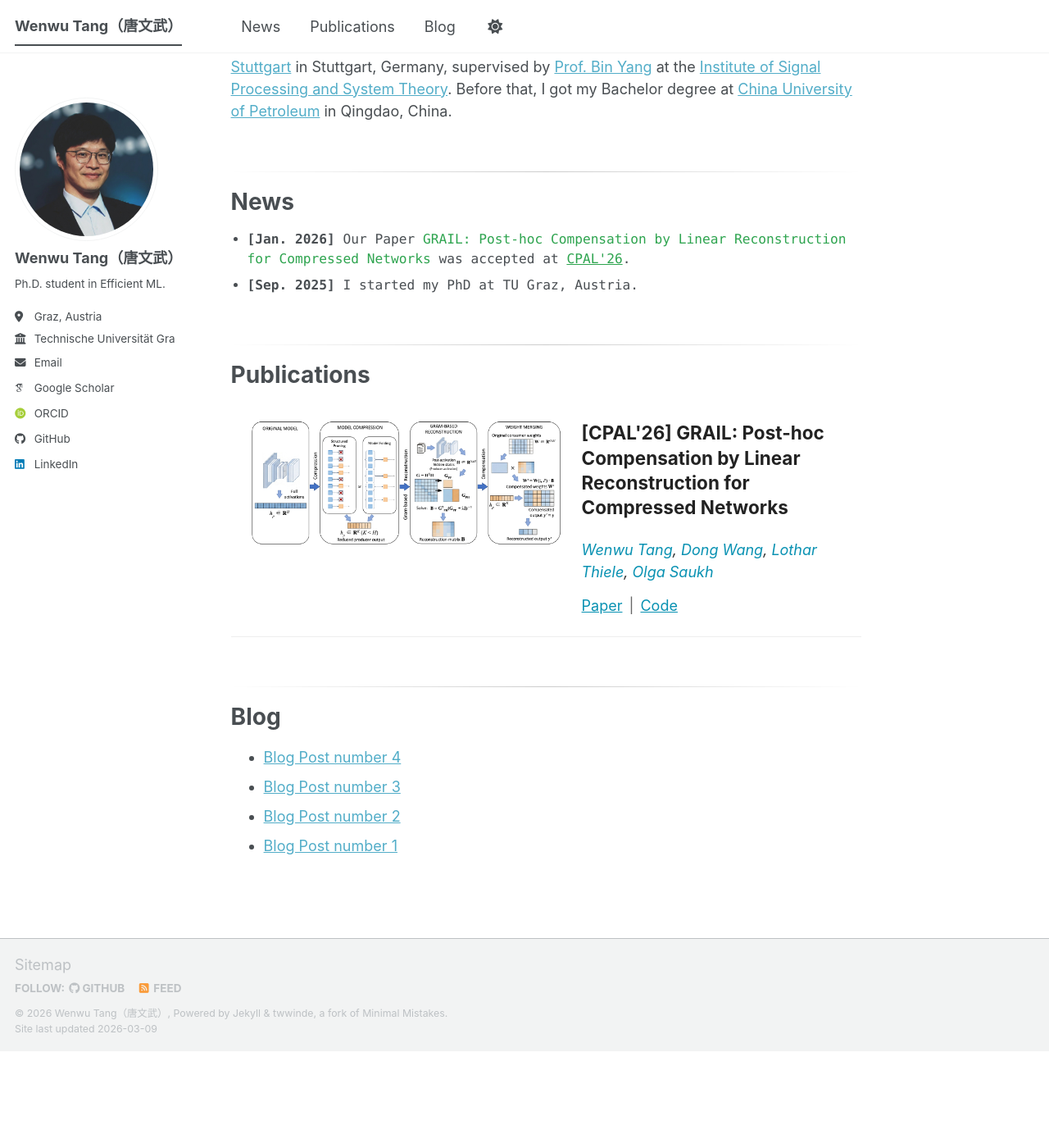
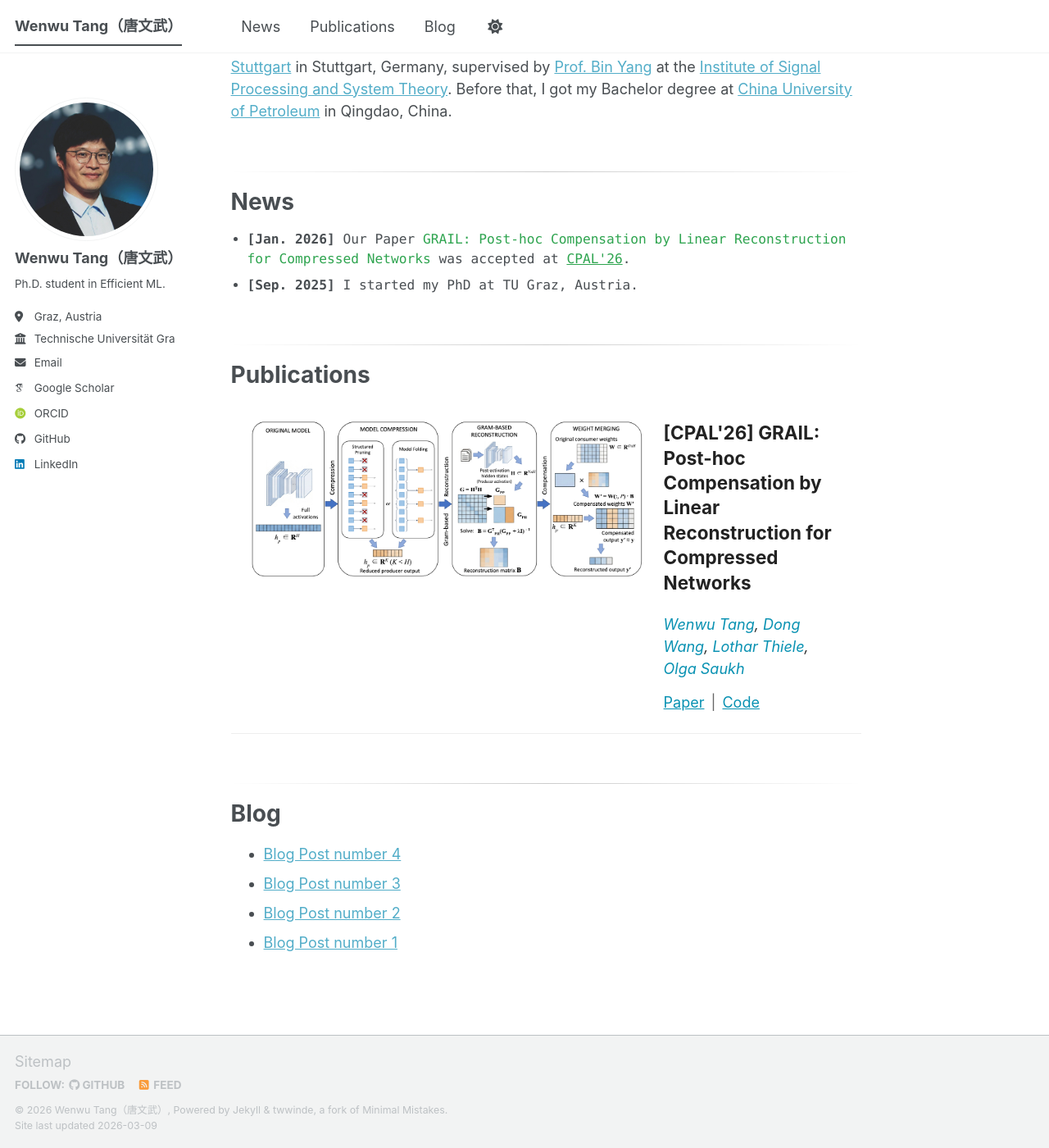
Before and after one commit to TWWinde/TWWinde.github.io, a Jekyll site: the page built from _pages/about.md, in a window 1280 px wide and 1400 px high, scrolled down 778 px. Shown: the whole window at 82% size. Built offline with Jekyll 4.4.1, drawn with Linux system fonts in a browser that asks for light colours; some web fonts are replaced; a script bundle is joined from its source files by our own code; library files that are not in the unit come from our copies; before the commit the page ends 2060 px from its top, so only the background shows below that.

Commit message:
enlarge publication thumbnail size to 480px

```diff
--- a/_sass/layout/_publications.scss
+++ b/_sass/layout/_publications.scss
@@ -27,14 +27,14 @@
 
     .publication-thumbnail {
         width: 100% !important;
-        max-width: 400px;
+        max-width: 500px;
         margin-bottom: 15px;
     }
 }
 
 .publication-thumbnail {
-    width: 380px;
-    min-width: 380px;
+    width: 480px;
+    min-width: 480px;
     flex-shrink: 0;
     display: flex;
     align-items: flex-start;
```
